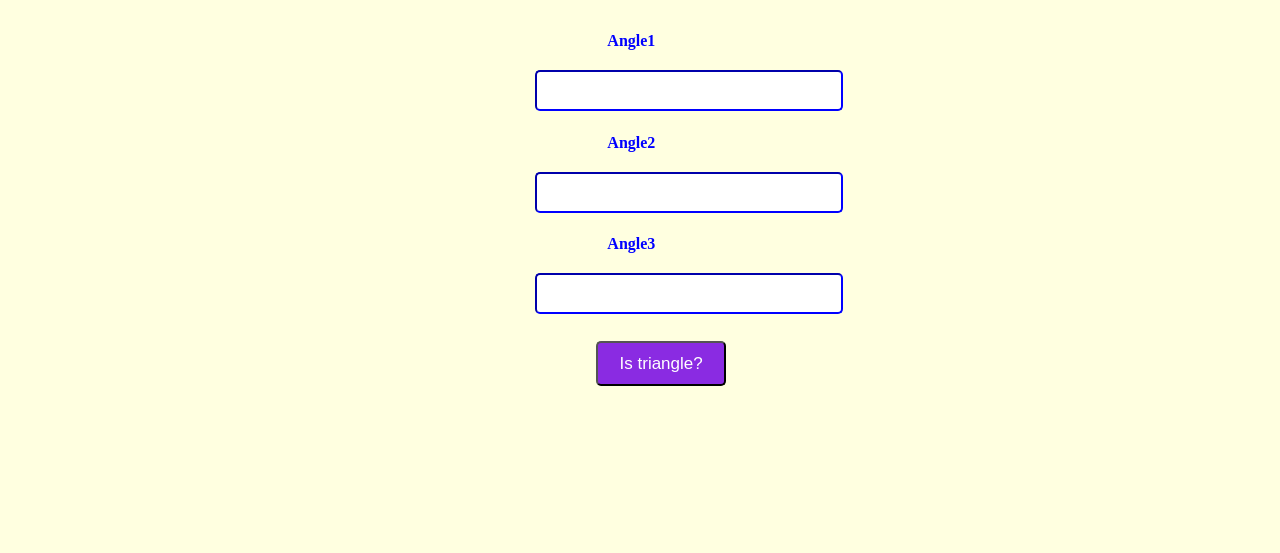
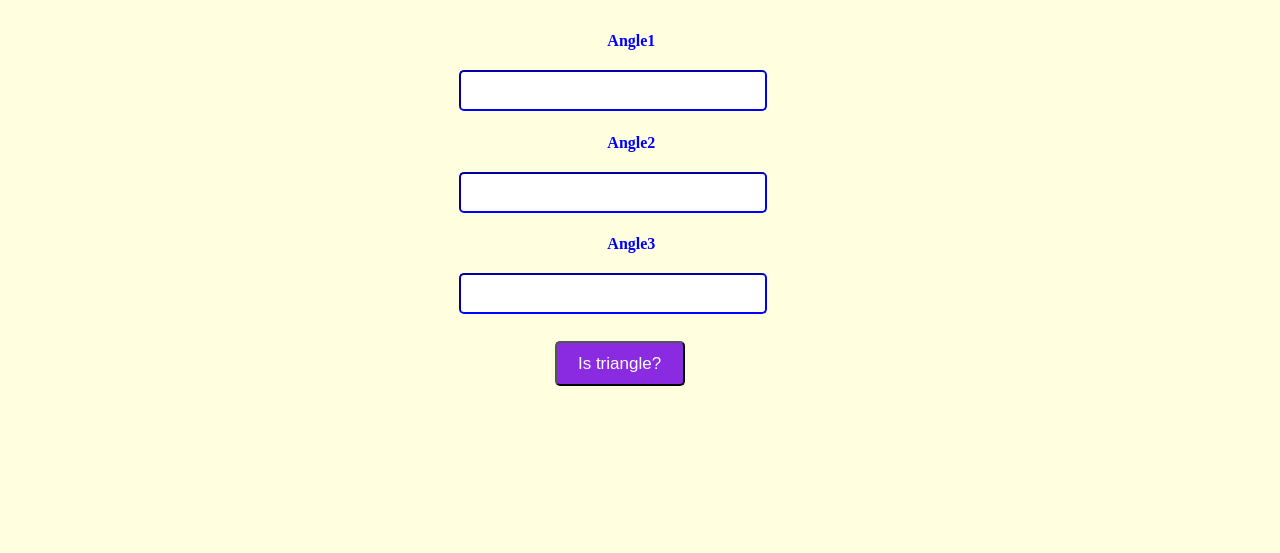
Before and after one commit to poojarani21/learn_Triangle, a plain HTML site: page index.html in a window 1280 px wide. Shown: the part 167-720 px from the top of the page. Drawn offline with Linux system fonts and the light colour scheme.

Commit message:
change some the value

```diff
--- a/at.css
+++ b/at.css
@@ -35,7 +35,7 @@
 .angle-input{
     height: 35px;
     width: 250px;
-   margin-left: 35%;
+   margin-left: 27%;
    margin-top: 20px;
    border-radius: 5px 5px 5px 5px;
    border-color: blue;
@@ -44,7 +44,7 @@
     width: 130px;
     height: 45px;
     margin-top: 27px;
-    margin-left: 42%;
+    margin-left: 38%;
     color: white;
     background-color: blueviolet;
     border-radius: 5px 5px 5px 5px;
--- a/m12.css
+++ b/m12.css
@@ -35,7 +35,7 @@
 .angle-input{
     height: 35px;
     width: 300px;
-   margin-left: 35%;
+   margin-left: 23%;
    margin-top: 20px;
    border-radius: 5px 5px 5px 5px;
    border-color: blue;
@@ -46,7 +46,7 @@
     width: 130px;
     height: 45px;
     margin-top: 27px;
-    margin-left: 44.5%;
+    margin-left: 38%;
     color: white;
     background-color: blueviolet;
     border-radius: 5px 5px 5px 5px;
```
